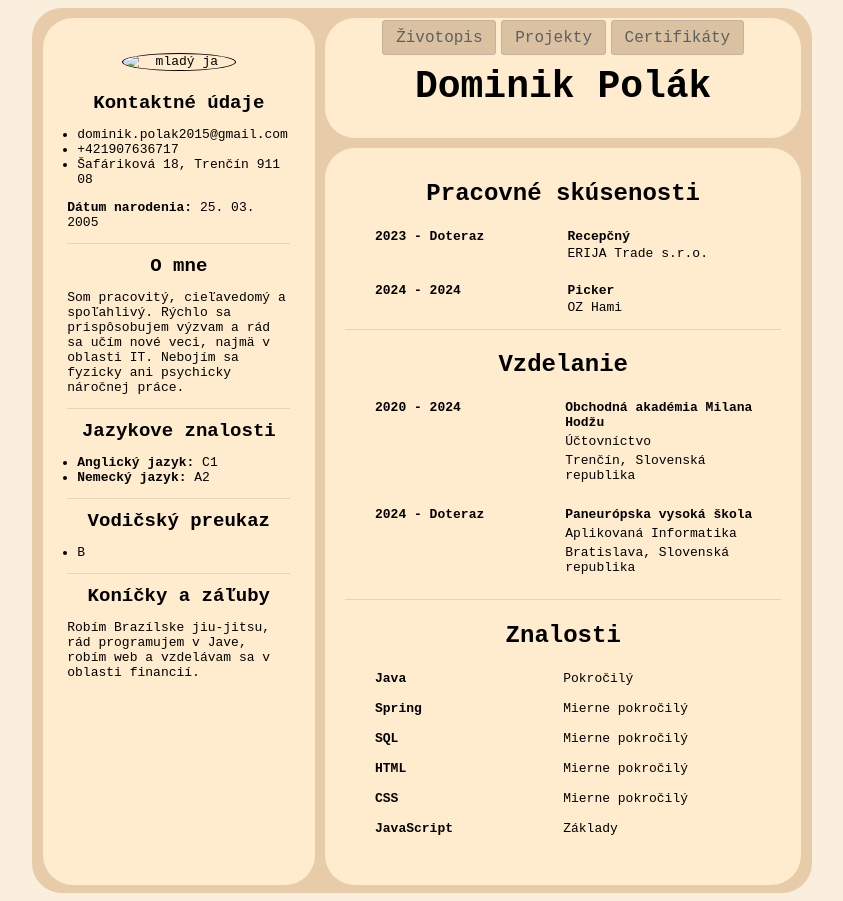
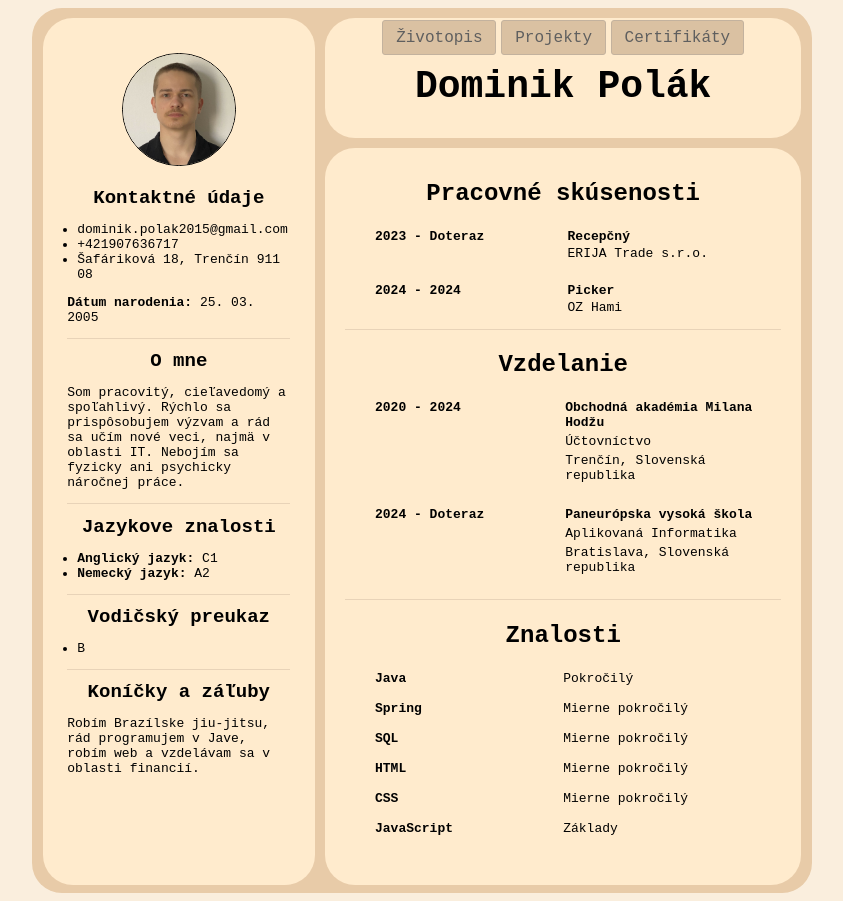
Before and after one commit to TraderMilan/moj_web, a plain HTML site: page index.html in a window 1280 px wide. Shown: the whole page, without its empty margins (218-1061 px from the left). Drawn offline with Linux system fonts and the light colour scheme; the site is published under a folder, as on GitHub Pages, so addresses that start at the root find nothing.

Commit message:
Update index.html
profile picture

```diff
--- a/index.html
+++ b/index.html
@@ -23,7 +23,7 @@
         <aside>
             <div class="sidebar">
                 <div class="image">
-                    <img src="/Pictures/profile_pic.jpg" alt="mladý ja">
+                    <img src="Pictures/profile_pic.jpg" alt="Profilová fotka">
                 </div>
                 <div class="kontakt">
                     <h3>Kontaktné údaje</h3>
```
